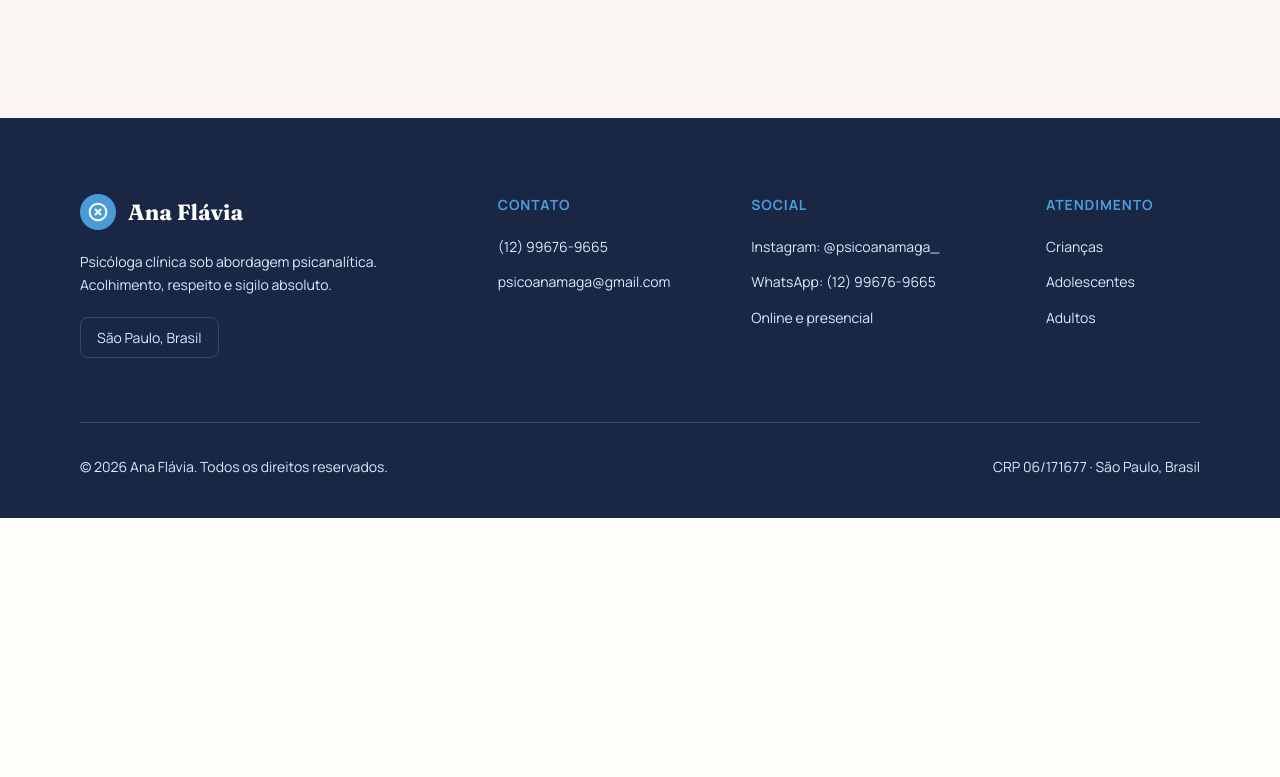
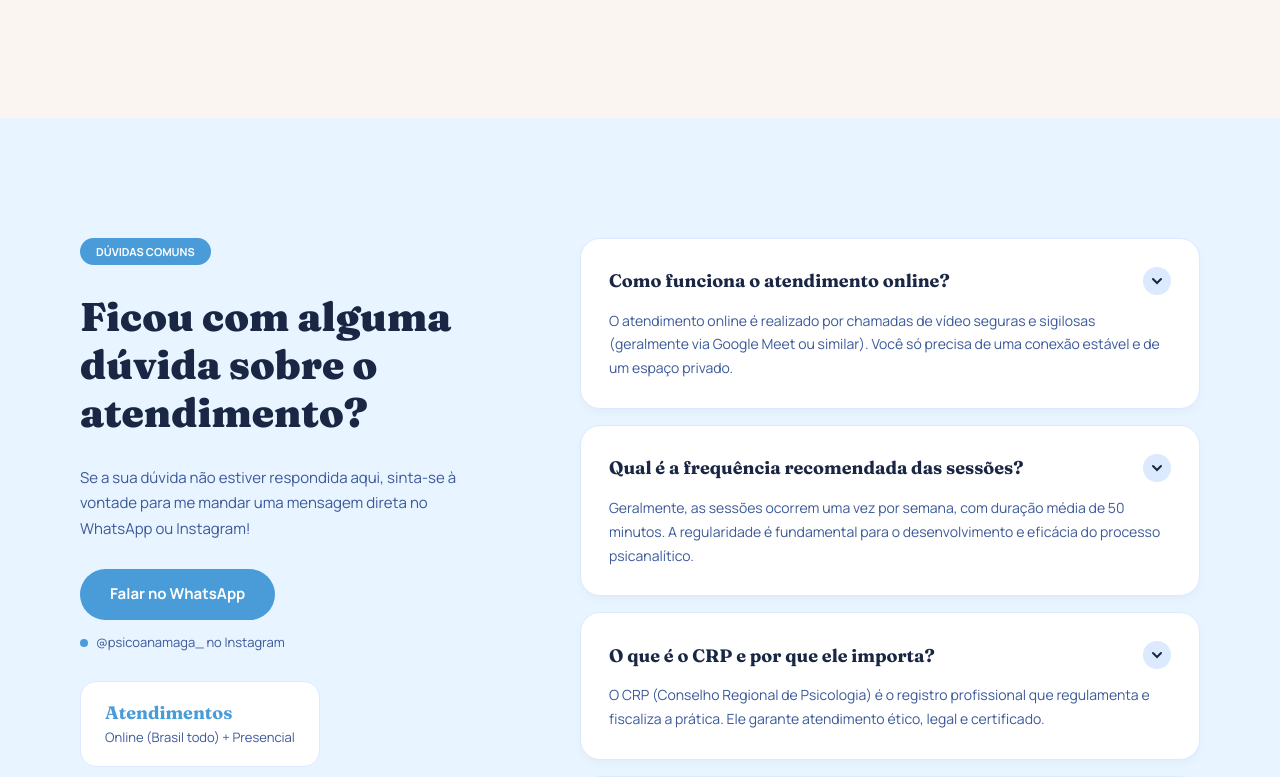
Before and after one commit to flaviafreitas/ana-flavia, a Nuxt app: page / in a window 1280 px wide. Shown: the part 4843-5620 px from the top of the page. Before the commit the page ends 5361 px from the top, so only its background shows below. Built offline with nearby package versions, Linux system fonts and the light colour scheme.

Commit message:
Show FAQ on home page

```diff
--- a/app/pages/index.vue
+++ b/app/pages/index.vue
@@ -21,4 +21,5 @@ const { data: posts, error: postsError } = await useSanityFetch<Post[]>('home-po
   <HomeHowWorks />
   <HomeTestimonials />
   <HomeBlog :posts="posts ?? []" :failed="Boolean(postsError)" />
+  <HomeFaq />
 </template>
```
